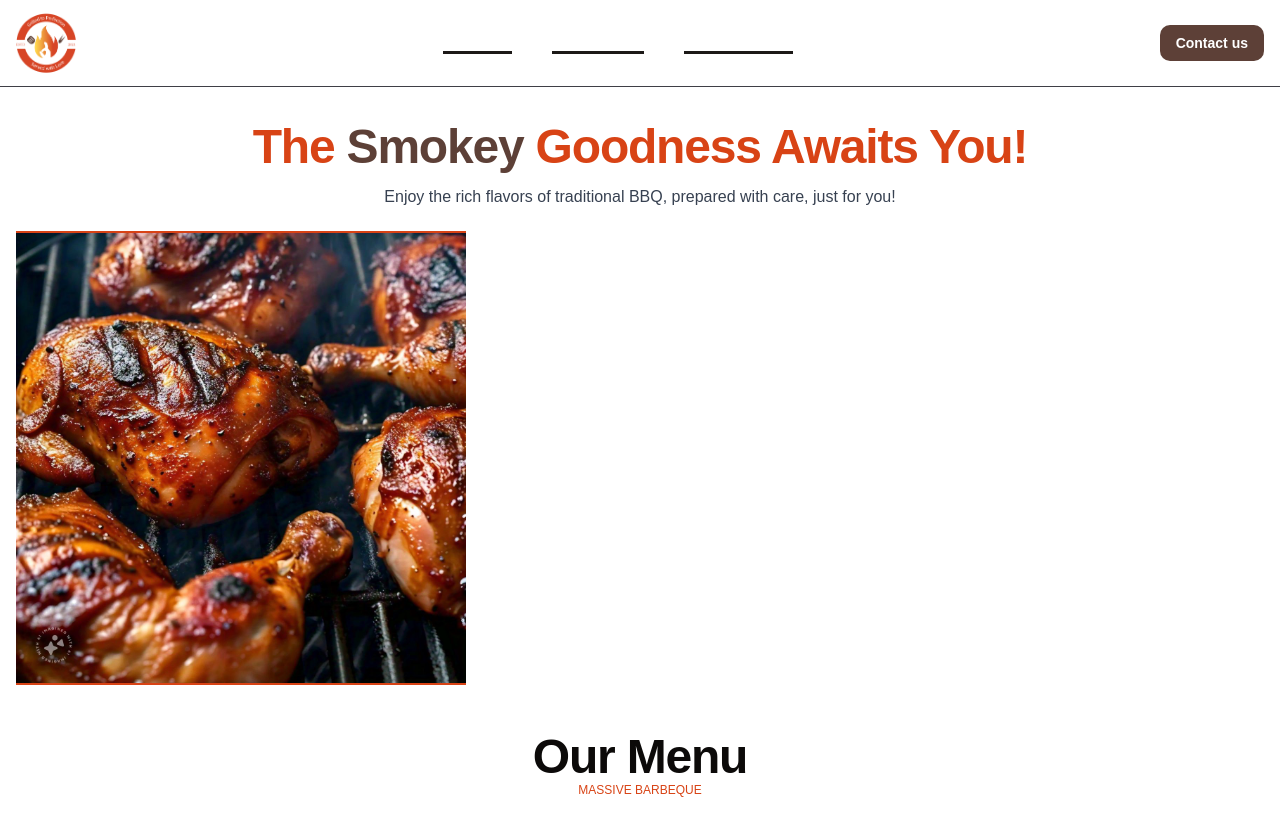
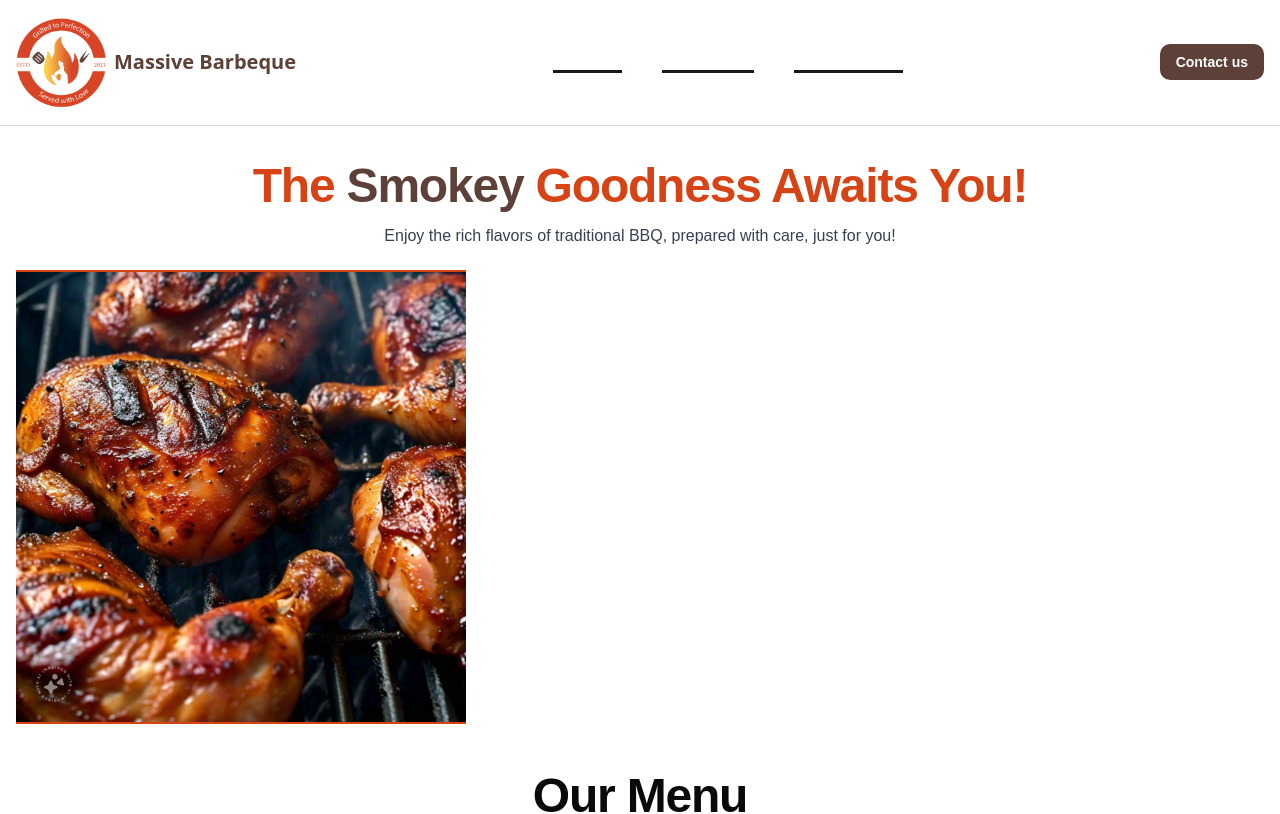
Before and after one commit to christianokuru/Massive-BarbeQ, a Next.js app: page / in a window 1280 px wide. Shown: the top 814 px of the page. Built offline with nearby package versions, Linux system fonts and the light colour scheme.

Commit message:
Added text beside the Logo

```diff
--- a/app/component/Navbar.tsx
+++ b/app/component/Navbar.tsx
@@ -34,16 +34,20 @@ export default function Navbar() {
 
   return (
     <>
-      <nav className="px-4 lg:container lg:max-w-screen-2xl lg:mx-auto lg:text-2xl flex items-center lg:sticky lg:top-0 lg:backdrop-blur-lg lg:z-50 lg:justify-between py-1 border-b border-zinc-700">
+      <nav className="px-4 lg:container lg:max-w-screen-2xl lg:mx-auto lg:text-2xl flex items-center lg:sticky lg:top-0 lg:backdrop-blur-lg lg:z-50 lg:justify-between py-1 border-b border-zinc-300">
         {/* logo */}
-        <Link href={"/"}>
+          <div className="flex items-center space-x-2">
+          <Link href={"/"} >
           <Image
             src={Logo2}
             alt="Massive-Barbecue_logo"
-            height={60}
-            width={60}
+            height={90}
+            width={90}
+            className="flex space-2"
           />
         </Link>
+        <h1 className="font-sans font-bold text-xl text-[#5D4037]">Massive Barbeque</h1>
+          </div>
         {/* nav links */}
         <div className="hidden lg:flex lg:gap-x-10 lg:text-base lg:text-gray-600 lg:items-center">
           {navLinks.map((link, index) => (
```
